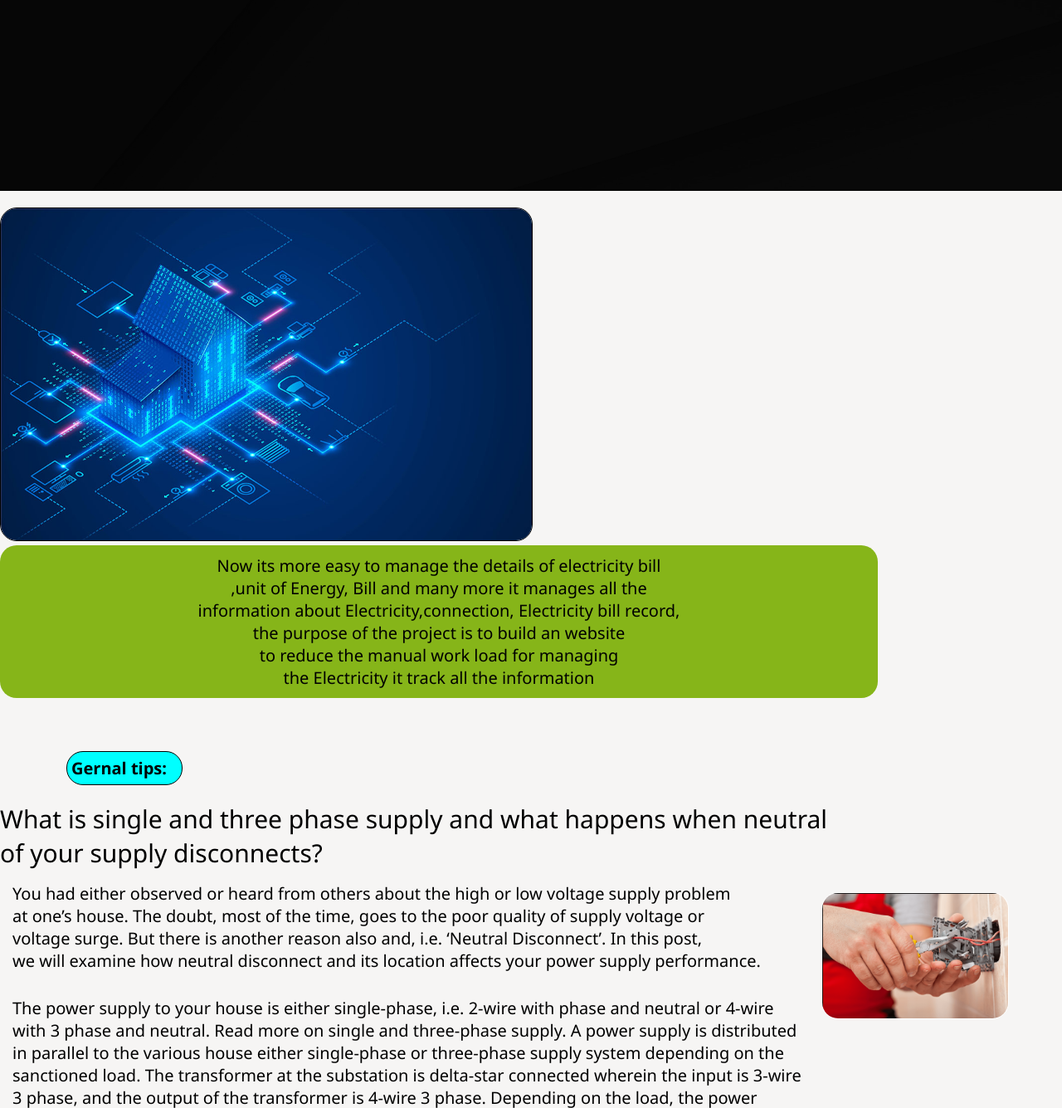
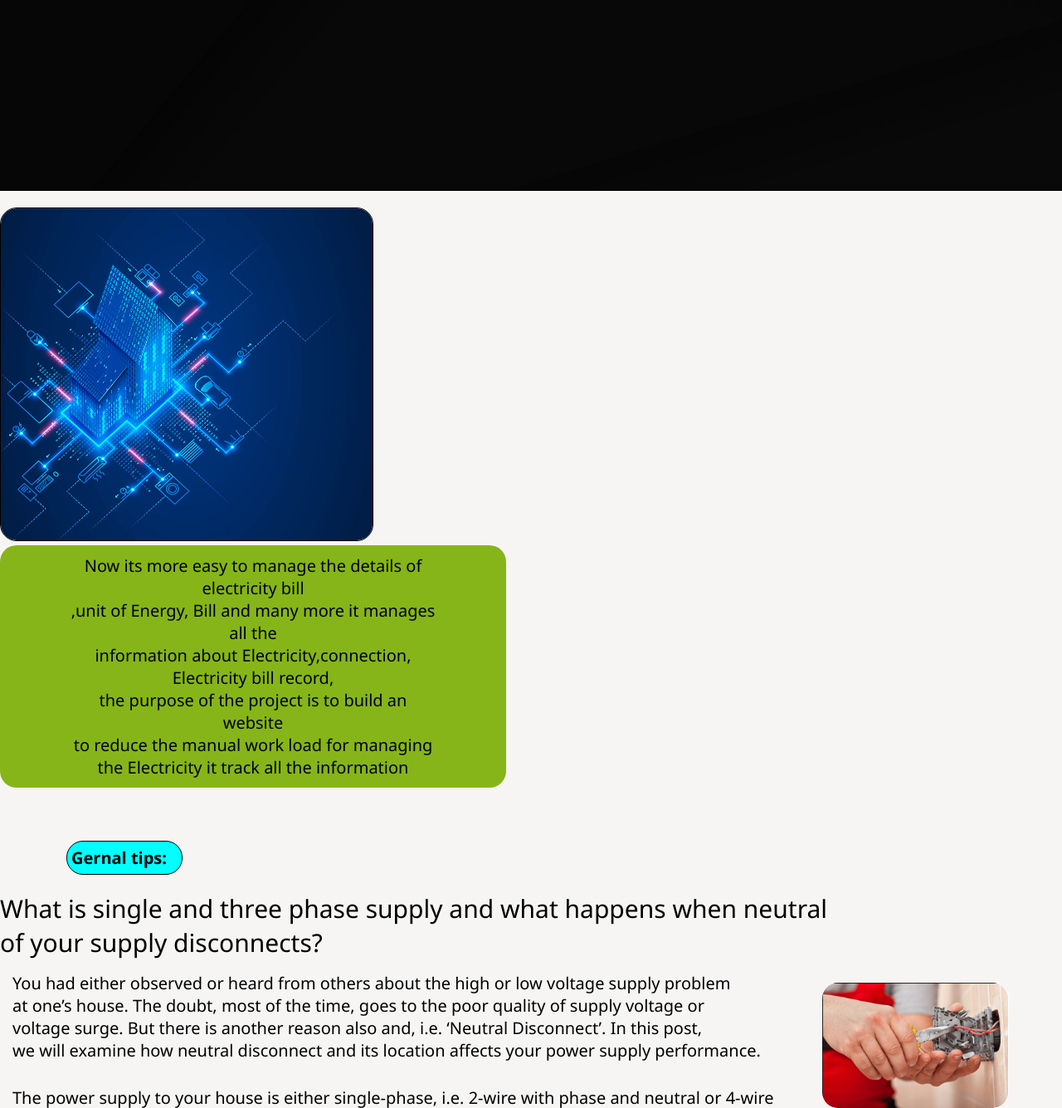
Before and after one commit to 9926830418/Electric-billing-system, a PHP site: page / in a window 1280 px wide. Shown: the part 666-2001 px from the top of the page at 83% size. Run offline with PHP 8.4, Linux system fonts and the light colour scheme; some libraries are stand-ins or nearby versions.

Commit message:
Update style.css

```diff
--- a/style.css
+++ b/style.css
@@ -162,7 +162,7 @@ display: flex;
 
 }
 #imgresponsive img{
- width: 100%;
+ width: 70%;
  border: 1px solid #000;
  border-radius: 20px;
  margin-top: 20px;
@@ -171,10 +171,10 @@ display: flex;
 	justify-content:center;
 }
 .int{
-  width: 100%;
+  width: 70%;
 }
 #intro{
-  width: 70%;
+  width: 50%;
 	text-align: center;
   justify-content: center;
 	align-item:center;
```
